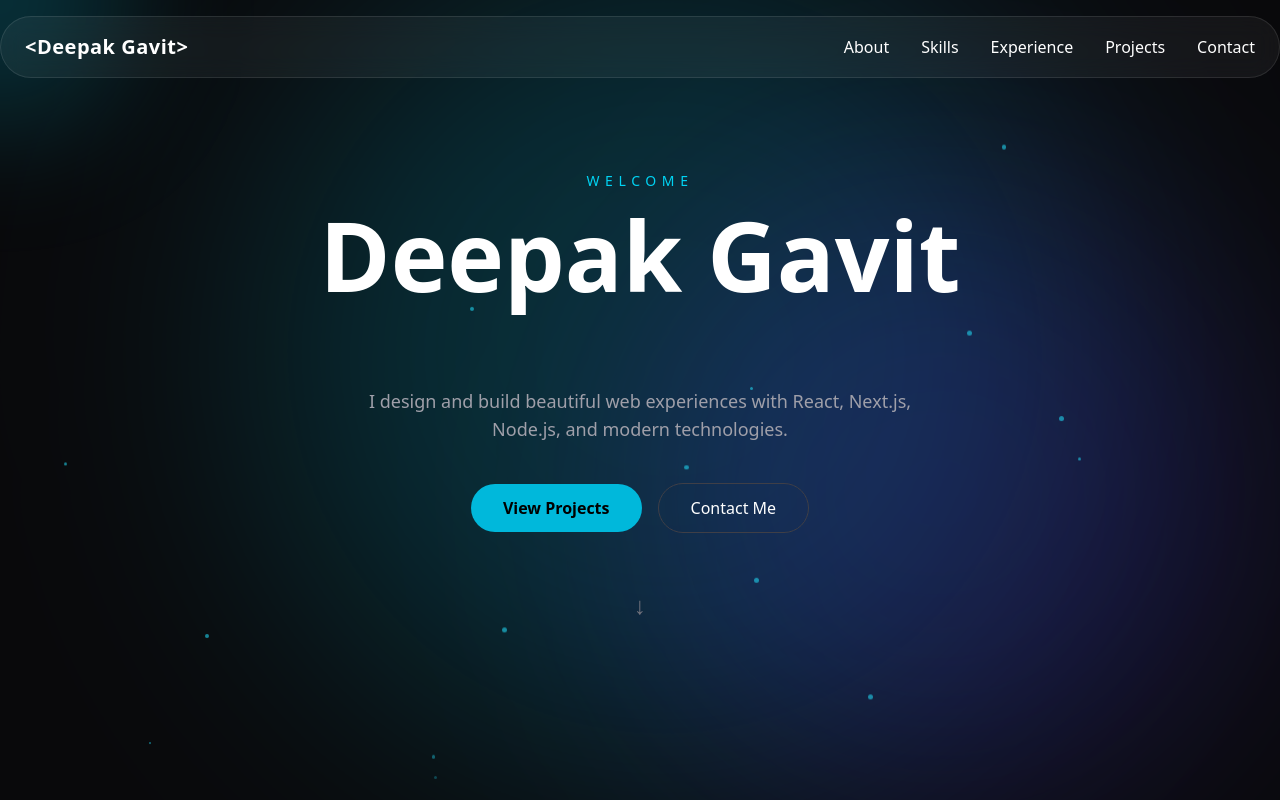
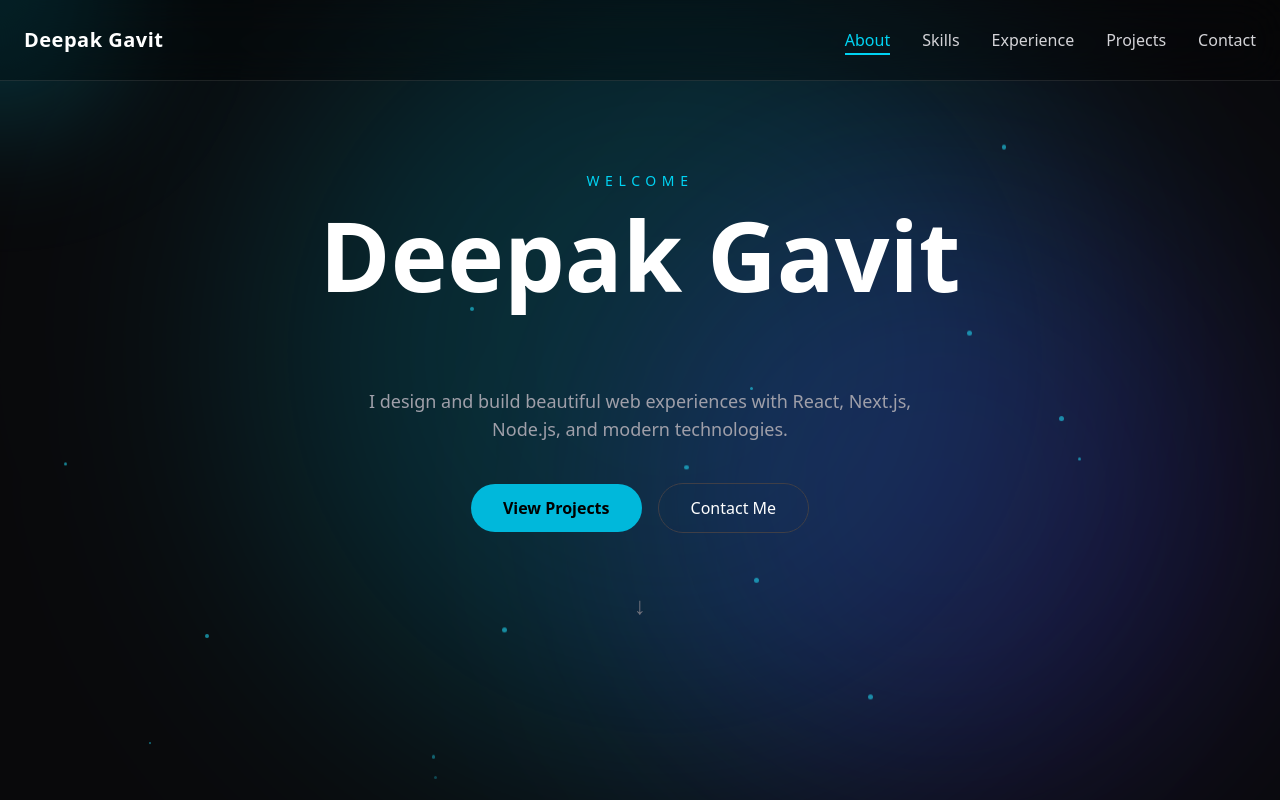
Before and after one commit to Deepakgavit563/Deepak-portifolio, a Next.js app: page / in a window 1280 px wide. Shown: the top 800 px of the page. Built offline with nearby package versions, Linux system fonts and the light colour scheme.

Commit message:
feat: improve navigation and portfolio polish

```diff
--- a/src/app/components/Navbar.tsx
+++ b/src/app/components/Navbar.tsx
@@ -1,56 +1,100 @@
 "use client";
 
-import { useState } from "react";
+import { useEffect, useState } from "react";
+import gsap from "gsap";
+import { ScrollTrigger } from "gsap/ScrollTrigger";
+
+gsap.registerPlugin(ScrollTrigger);
 
 const links = [
-  { name: "About", href: "#about" },
-  { name: "Skills", href: "#skills" },
-  { name: "Experience", href: "#experience" },
-  { name: "Projects", href: "#projects" },
-  { name: "Contact", href: "#contact" },
+  { name: "About", href: "#about", id: "about" },
+  { name: "Skills", href: "#skills", id: "skills" },
+  { name: "Experience", href: "#experience", id: "experience" },
+  { name: "Projects", href: "#projects", id: "projects" },
+  { name: "Contact", href: "#contact", id: "contact" },
 ];
 
 export default function Navbar() {
   const [open, setOpen] = useState(false);
+  const [active, setActive] = useState("about");
+
+  useEffect(() => {
+    const triggers = links.map((link) => {
+      const section = document.querySelector(link.href);
+
+      if (!section) return null;
+
+      return ScrollTrigger.create({
+        trigger: section,
+        start: "top center",
+        end: "bottom center",
+        onEnter: () => setActive(link.id),
+        onEnterBack: () => setActive(link.id),
+      });
+    });
+
+    return () => {
+      triggers.forEach((trigger) => trigger?.kill());
+    };
+  }, []);
 
   return (
-    <header className="fixed top-0 left-0 z-50 w-full">
-      <nav className="mx-auto mt-4 flex max-w-7xl items-center justify-between rounded-full border border-white/10 bg-white/5 px-6 py-4 backdrop-blur-md">
-        <h1 className="text-xl font-bold tracking-wide">
-          &lt;Deepak Gavit&gt;
-        </h1>
+    <header className="fixed top-0 left-0 z-50 w-full border-b border-white/10 bg-black/30 backdrop-blur-xl">
+      <nav className="mx-auto flex h-20 max-w-7xl items-center justify-between px-6">
+        {/* Logo */}
+        <a
+          href="#"
+          className="text-xl font-bold tracking-wide text-white transition hover:text-cyan-400"
+        >
+          Deepak Gavit
+        </a>
 
-        {/* Desktop */}
-        <ul className="hidden gap-8 md:flex">
+        {/* Desktop Navigation */}
+        <ul className="hidden items-center gap-8 md:flex">
           {links.map((link) => (
-            <li key={link.name}>
+            <li key={link.id}>
               <a
                 href={link.href}
-                className="transition hover:text-cyan-400"
+                className={`relative pb-1 transition-all duration-300 ${
+                  active === link.id
+                    ? "text-cyan-400"
+                    : "text-zinc-300 hover:text-cyan-400"
+                }`}
               >
                 {link.name}
+
+                <span
+                  className={`absolute bottom-0 left-0 h-[2px] bg-cyan-400 transition-all duration-300 ${
+                    active === link.id ? "w-full" : "w-0"
+                  }`}
+                />
               </a>
             </li>
           ))}
         </ul>
 
-        {/* Mobile */}
+        {/* Mobile Menu Button */}
         <button
-          className="md:hidden"
+          className="text-3xl text-white md:hidden"
           onClick={() => setOpen(!open)}
         >
           ☰
         </button>
       </nav>
 
+      {/* Mobile Menu */}
       {open && (
-        <div className="mx-4 mt-2 rounded-2xl border border-white/10 bg-zinc-900 p-4 backdrop-blur-lg md:hidden">
+        <div className="mx-4 mb-4 rounded-2xl border border-white/10 bg-zinc-900/95 p-4 backdrop-blur-xl md:hidden">
           {links.map((link) => (
             <a
-              key={link.name}
+              key={link.id}
               href={link.href}
-              className="block py-3"
               onClick={() => setOpen(false)}
+              className={`block rounded-lg py-3 transition ${
+                active === link.id
+                  ? "text-cyan-400"
+                  : "text-zinc-300 hover:text-cyan-400"
+              }`}
             >
               {link.name}
             </a>
--- a/src/app/components/sections/About.tsx
+++ b/src/app/components/sections/About.tsx
@@ -52,7 +52,7 @@ export default function About() {
     <section
       ref={container}
       id="about"
-      className="min-h-screen flex items-center justify-center px-6"
+      className="min-h-screen flex items-center justify-center px-6 scroll-mt-24"
     >
       <div className="mx-auto grid max-w-6xl items-center gap-16 md:grid-cols-2">
         {/* Left */}
--- a/src/app/components/sections/Contact.tsx
+++ b/src/app/components/sections/Contact.tsx
@@ -64,7 +64,7 @@ export default function Contact() {
     <section
       id="contact"
       ref={container}
-      className="relative py-32 px-6"
+      className="relative py-32 px-6 scroll-mt-24"
     >
       <div className="mx-auto max-w-6xl">
         <p className="text-center uppercase tracking-[0.3em] text-cyan-400">
--- a/src/app/components/sections/Experience.tsx
+++ b/src/app/components/sections/Experience.tsx
@@ -54,8 +54,9 @@ export default function Experience() {
 
   return (
     <section
+      id="experience"
       ref={container}
-      className="bg-[#09090b] py-28 px-6"
+      className="bg-[#09090b] py-28 px-6 scroll-mt-24"
     >
       <div className="mx-auto max-w-5xl">
 
--- a/src/app/components/sections/Hero.tsx
+++ b/src/app/components/sections/Hero.tsx
@@ -72,7 +72,7 @@ export default function Hero() {
   return (
     <section
       ref={container}
-      className="relative flex min-h-screen items-center justify-center overflow-hidden px-6"
+      className="relative flex min-h-screen items-center justify-center overflow-hidden px-6 scroll-mt-24"
     >
       {/* Background */}
       <div className="absolute inset-0 bg-[#09090b]" />
--- a/src/app/components/sections/Projects.tsx
+++ b/src/app/components/sections/Projects.tsx
@@ -62,7 +62,7 @@ export default function Projects() {
     <section
       id="projects"
       ref={container}
-      className="relative py-32 px-6"
+      className="relative py-32 px-6 scroll-mt-24"
     >
       <div className="mx-auto max-w-7xl">
         <p className="text-center uppercase tracking-[0.3em] text-cyan-400">
--- a/src/app/components/sections/Skills.tsx
+++ b/src/app/components/sections/Skills.tsx
@@ -34,7 +34,7 @@ export default function Skills() {
   <section
     id="skills"
     ref={container}
-    className="relative py-32 px-6"
+    className="relative py-32 px-6 scroll-mt-24"
   >
     <div className="mx-auto max-w-7xl">
       <p className="text-center uppercase tracking-[0.3em] text-cyan-400">
```
